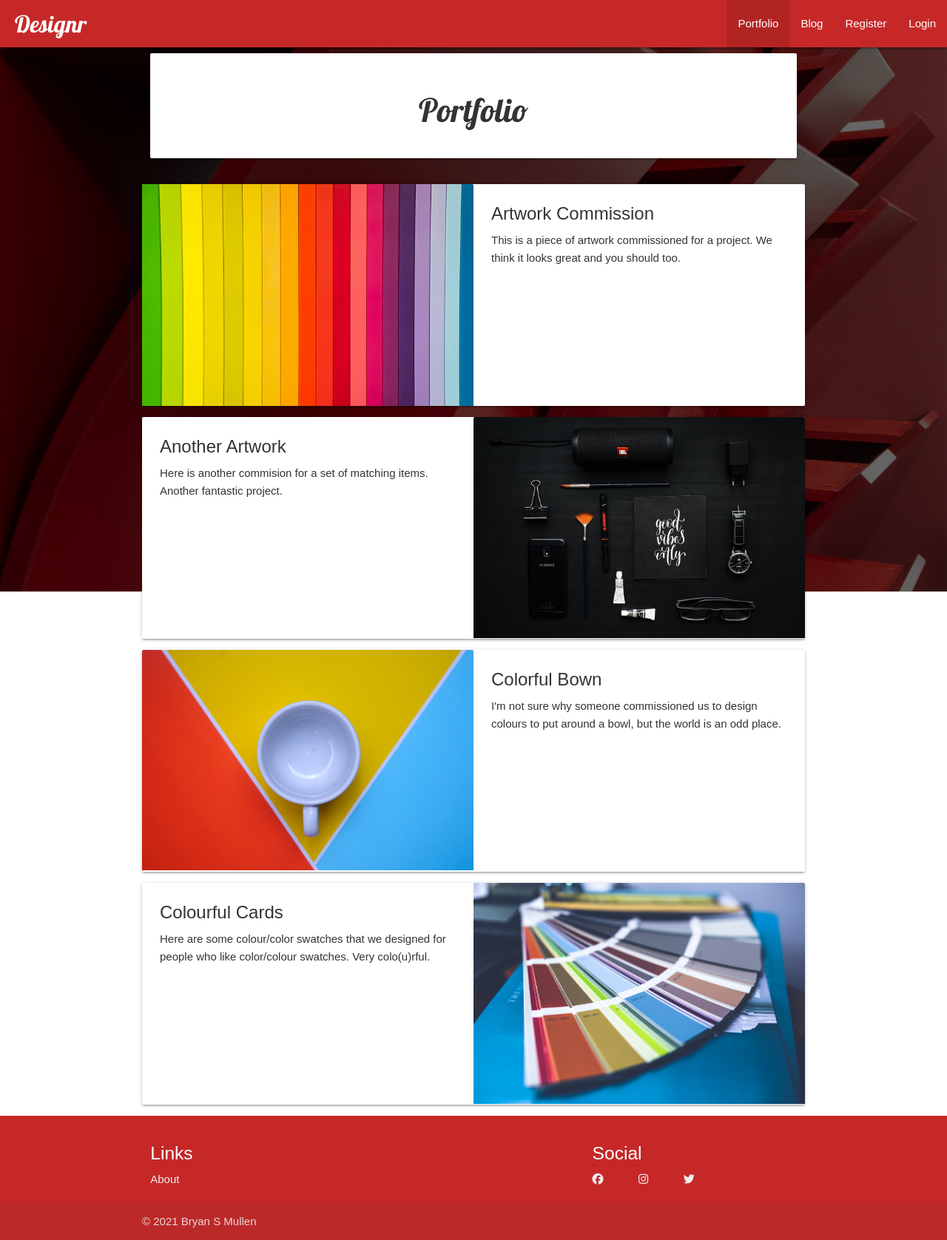
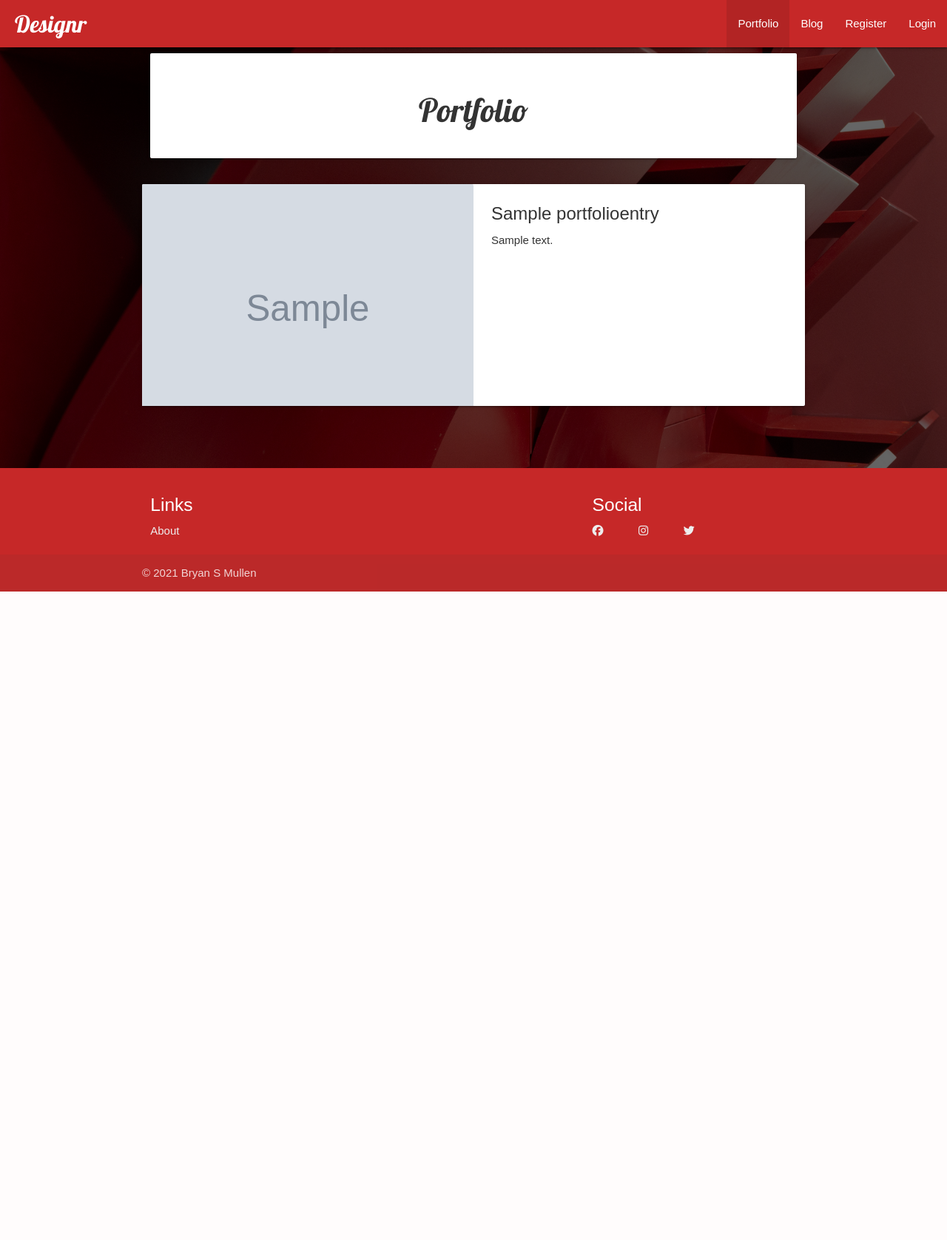
Before and after one commit to Code-Institute-Submissions/bryansmullen-designr_SeptResub, a Django app: page /portfolio/ in a window 1280 px wide. Shown: the whole page at 74% size. After the commit the page ends 800 px from the top, so only its background shows below. Run offline with Django 3.2, Linux system fonts and the light colour scheme; tables that the repository leaves empty hold one stand-in row (values such as "Sample post"); grey boxes marked "Sample" are stand-in pictures; parts of the project's set-up code (start-up, migrations or seed data) failed here and were passed over; some libraries are stand-ins or nearby versions.

Commit message:
Edit Portfolio Template
This commit edits the portfolio template to use dynamically generated
data from the db instead of hard coded data

```diff
--- a/portfolio/templates/portfolio/portfolio.html
+++ b/portfolio/templates/portfolio/portfolio.html
@@ -16,47 +16,33 @@
       </div>
     </div>
 
-    <!-- card 1 -->
+    {% for portfolio_entry in portfolio_entries %}
+    {% if not forloop.counter|divisibleby:2 %}
+    <!-- odd numbered cards -->
     <div class="card row">
       <div class="card-image col s12 m6">
-        <img src="{% static 'img/eg1.jpg' %}" alt="Example 1">
+        <img src="{{ portfolio_entry.image.url }}" alt="{{ portfolio_entry.title }}">
       </div>
       <div class="card-content col s12 m6">
-        <span class="card-title">Artwork Commission</span>
-        <p>This is a piece of artwork commissioned for a project. We think it looks great and you should too.</p>
+        <span class="card-title">{{ portfolio_entry.title }}</span>
+        <p>{{ portfolio_entry.content }}</p>
       </div>
     </div>
-    <!-- card 2 -->
+    {% else %}
+
+        <!-- even numbered cards -->
         <div class="card row">
           <div class="card-content col s12 m6">
-        <span class="card-title">Another Artwork</span>
-        <p>Here is another commision for a set of matching items. Another fantastic project.</p>
+            <span class="card-title">{{ portfolio_entry.title }}</span>
+            <p>{{ portfolio_entry.content }}</p>
           </div>
           <div class="card-image col s12 m6">
-        <img src="{% static 'img/eg5.jpg' %}" alt="Example 2">
+            <img src="{{ portfolio_entry.image.url }}" alt="{{ portfolio_entry.title }}">
           </div>
         </div>
-    <!-- card 3 -->
-    <div class="card row">
-      <div class="card-image col s12 m6">
-        <img src="{% static 'img/eg3.jpg' %}" alt="Example 3">
-      </div>
-      <div class="card-content col s12 m6">
-        <span class="card-title">Colorful Bown</span>
-        <p>I'm not sure why someone commissioned us to design colours to put around a bowl, but the world is an odd place.</p>
-      </div>
-    </div>
-    <!-- card 4 -->
-    <div class="card row">
+    {% endif %}
+    {% endfor %}
 
-      <div class="card-content col s12 m6">
-        <span class="card-title">Colourful Cards</span>
-        <p>Here are some colour/color swatches that we designed for people who like color/colour swatches. Very colo(u)rful.</p>
-      </div>
-            <div class="card-image col s12 m6">
-        <img src="{% static 'img/eg4.jpg' %}" alt="Example 4">
-      </div>
-    </div>
 
 
   </main>
```
Lines whose indentation alone changed are shown as unchanged.
